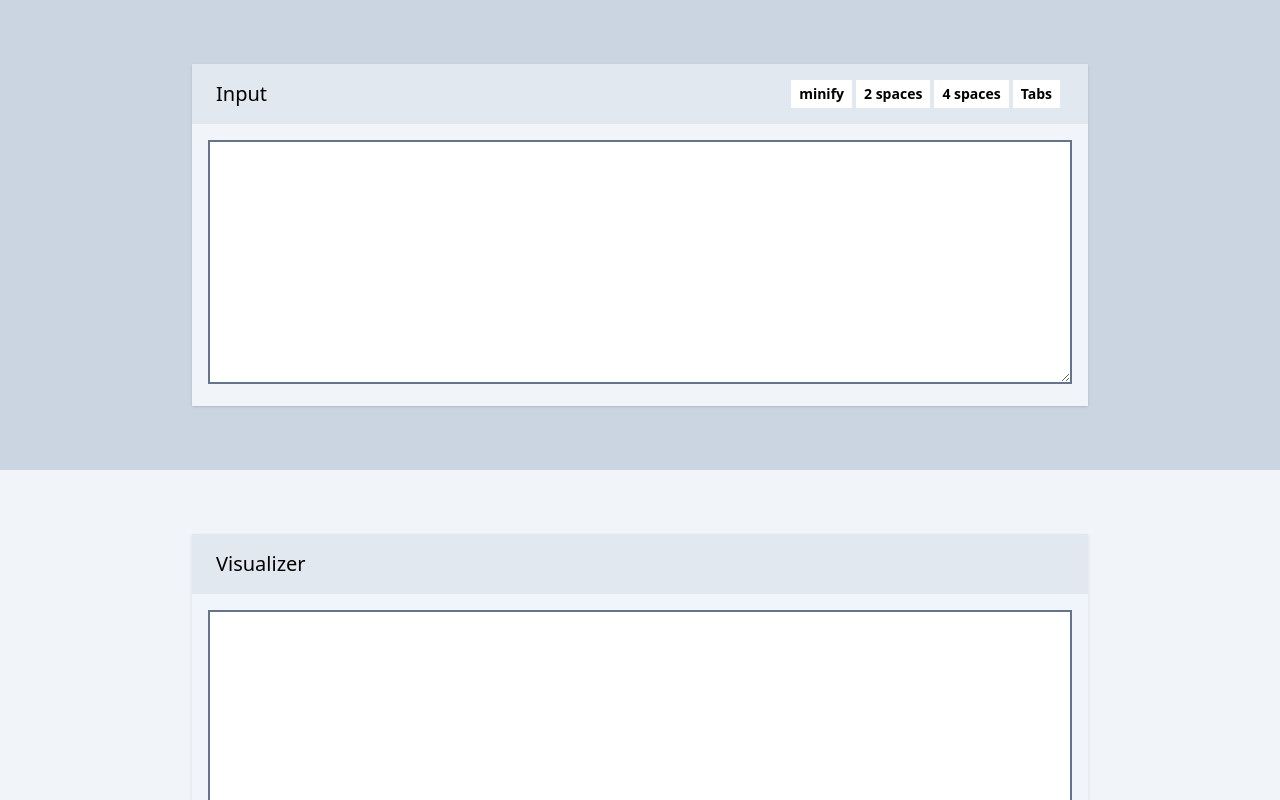
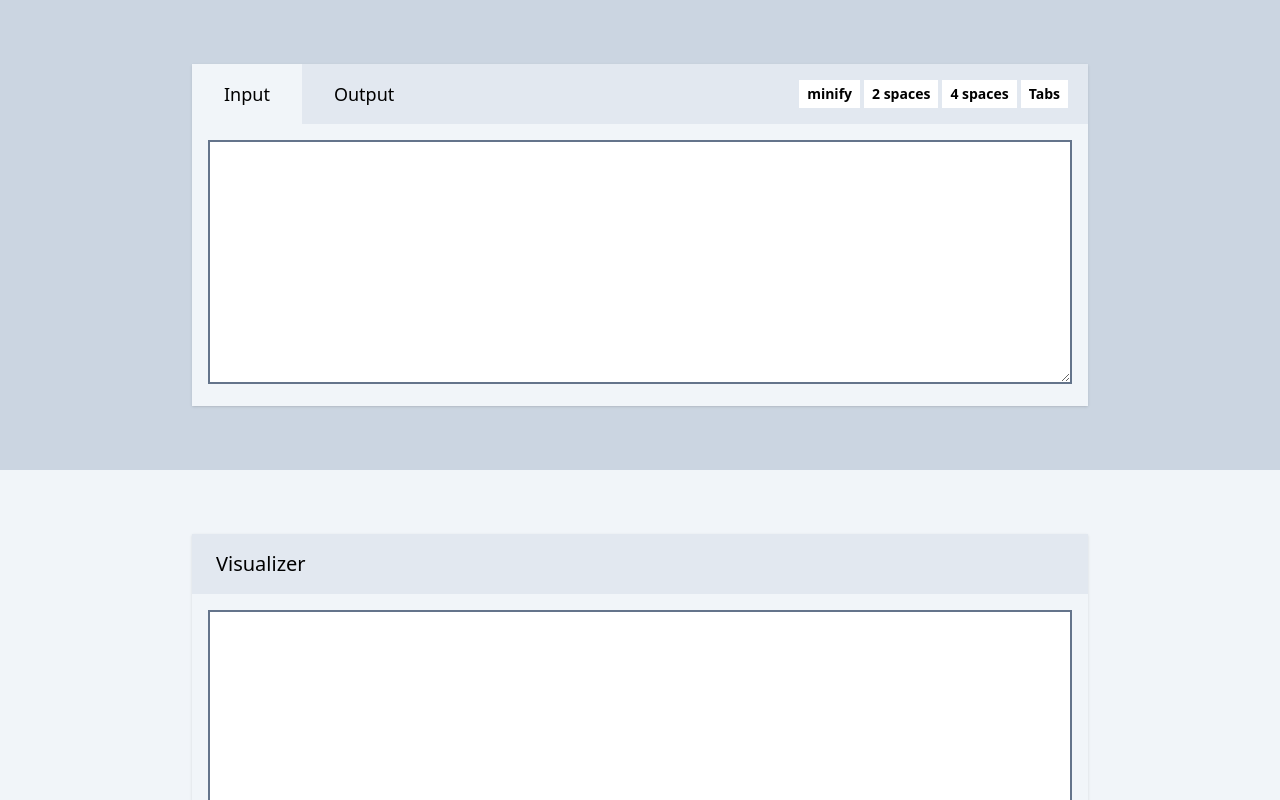
Before and after one commit to reactry/json, a React (Create React App) app: page / in a window 1280 px wide. Shown: the top 800 px of the page. Built offline with nearby package versions, Linux system fonts and the light colour scheme.

Commit message:
Added clickable Input and Output tab headings

```diff
--- a/src/Formatter/Formatter.js
+++ b/src/Formatter/Formatter.js
@@ -1,9 +1,12 @@
+import React from 'react';
 
 
 
 export default function Formatter ({
 	settings
 }) {
+
+	let [showOutput, setShowOutput] = React.useState(false);
 
 	let indentationItems = settings.indentations.map((v, i) => {
 		return (
@@ -13,14 +16,29 @@ export default function Formatter ({
 		);
 	});
 
+	let tabHeadingClass = "px-8 py-4";
+	let activeTabClass = tabHeadingClass + " cursor-pointer hover:bg-slate-300";
+	let passiveTabClass = tabHeadingClass + " bg-slate-100";
+
+	let tabs = null;
+	if (showOutput) {
+		tabs = <div className="grow text-lg flex">
+			<h1 className={activeTabClass} onClick={() => setShowOutput(!showOutput)}>Input</h1>
+			<h1 className={passiveTabClass}>Output</h1>
+		</div>
+	} else {
+		tabs = <div className="grow text-lg flex">
+			<h1 className={passiveTabClass}>Input</h1>
+			<h1 className={activeTabClass} onClick={() => setShowOutput(!showOutput)}>Output</h1>
+		</div>
+	}
+
 	return (
 		<div className="Formatter px-4 py-16 bg-slate-300">
 			<div className="max-w-4xl mx-auto shadow">
-				<div className="bg-slate-200 px-6 py-4 flex">
-					<div className="grow">
-						<h1 className="text-xl">Input</h1>
-					</div>
-					<div className="flex">
+				<div className="bg-slate-200 flex">
+					{tabs}
+					<div className="flex px-4 py-4">
 						{indentationItems}
 					</div>
 				</div>
```
